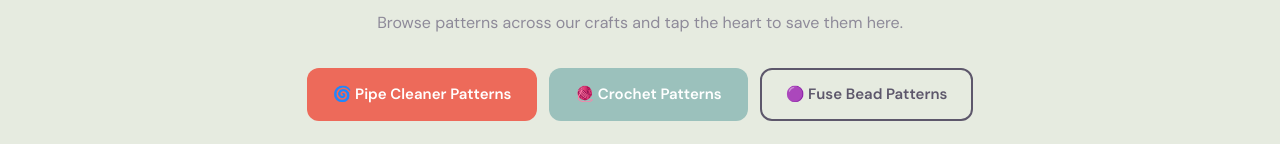
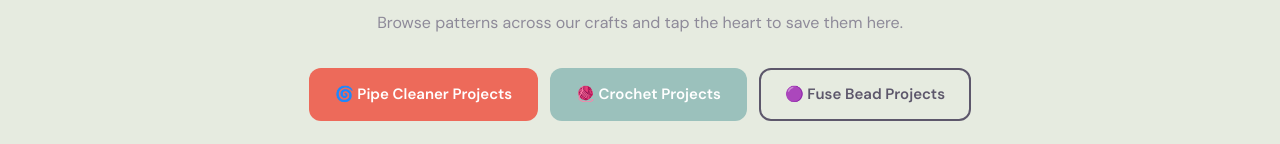
Before and after one commit to Amber-0666/COS30043-craftWeb, a Vue app in the folder craftWeb/: page /wishlist in a window 1280 px wide. Shown: the part 656-800 px from the top of the page. Built offline with nearby package versions, Linux system fonts and the light colour scheme; sample sign-in values are in the browser's storage; a web font is replaced by a local one.

Commit message:
Update word "pattern" to "projects"

```diff
--- a/craftWeb/src/views/Wishlist.vue
+++ b/craftWeb/src/views/Wishlist.vue
@@ -19,9 +19,9 @@
           <h2>Your wishlist is empty</h2>
           <p>Browse patterns across our crafts and tap the heart to save them here.</p>
           <div class="empty-actions">
-            <RouterLink to="/craft/pipe-cleaner/learn" class="btn btn-primary">🌀 Pipe Cleaner Patterns</RouterLink>
-            <RouterLink to="/craft/crochet/learn" class="btn btn-sage">🧶 Crochet Patterns</RouterLink>
-            <RouterLink to="/craft/fuse-beads/learn" class="btn btn-outline">🟣 Fuse Bead Patterns</RouterLink>
+            <RouterLink to="/craft/pipe-cleaner/learn" class="btn btn-primary">🌀 Pipe Cleaner Projects</RouterLink>
+            <RouterLink to="/craft/crochet/learn" class="btn btn-sage">🧶 Crochet Projects</RouterLink>
+            <RouterLink to="/craft/fuse-beads/learn" class="btn btn-outline">🟣 Fuse Bead Projects</RouterLink>
           </div>
         </div>
 
```
